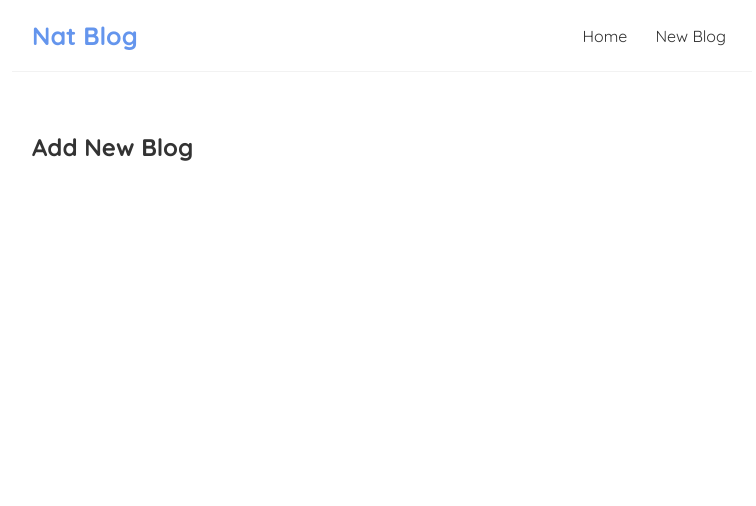
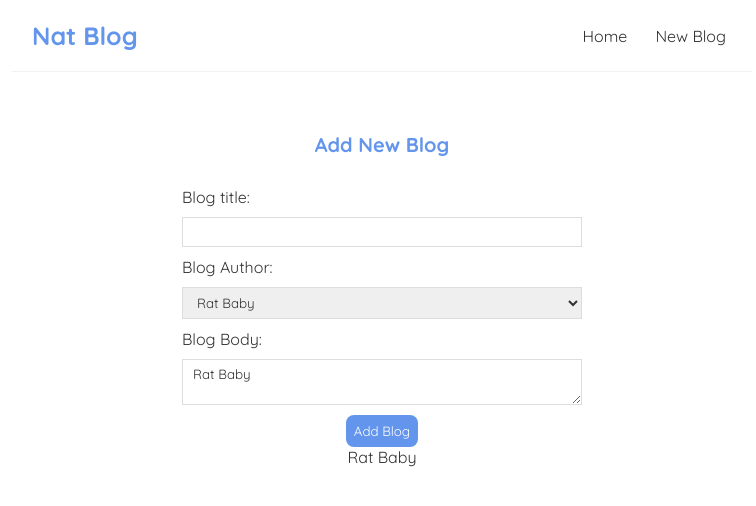
Before and after one commit to cDev-Creator/Blog, a React (Create React App) app: page /create in a window 1280 px wide. Shown: the top 506 px of the page, without its empty margins (258-1014 px from the left). Built offline with nearby package versions, Linux system fonts and the light colour scheme; the HTML template or start-up script is replaced by a standard one.

Commit message:
registering new blog form data

```diff
--- a/src/BlogDetails.js
+++ b/src/BlogDetails.js
@@ -1,12 +1,11 @@
 import { useParams } from "react-router-dom";
 import useFetch from './useFetch';
 
-const BlogDetails = ({blogs}) => {
+const BlogDetails = ({}) => {
     const { blogId } = useParams()
     const { data: blog, error, isPending} = useFetch('http://localhost:8000/blogs/'+ blogId);
 
     return (
-
         <div className="blog-details">
             {isPending && <div>Loading...</div>}
             {error && <div>{error}</div>}
--- a/src/Create.js
+++ b/src/Create.js
@@ -1,7 +1,31 @@
+import { useState } from "react";
+
 const Create = () => {
+    const [title, setTitle] = useState('');
+    const [author, setAuthor] = useState('');
+    const [body, setBody] = useState('Rat Baby');
     return (
        <div className="create">
         <h2>Add New Blog</h2>
+        <form>
+            <label>Blog title:</label>
+            <input type="text" required value={title} onChange={(e)=>setTitle(e.target.value)}/>
+
+            <label>Blog Author:</label>
+            <select value={author} onChange={(e)=>setAuthor(e.target.value)}>
+                <option value="Rat Baby">Rat Baby</option>
+                <option value="Rat King">Rat King </option>
+            </select>
+
+            <label>Blog Body:</label>
+            <textarea required value={body} onChange={(e)=>setBody(e.target.value)}> </textarea>
+
+            <button>Add Blog</button>
+            <p>{title}</p>
+            <p>{body}</p>
+            <p>{author}</p>
+
+        </form>
        </div>
     );
 }
--- a/src/index.css
+++ b/src/index.css
@@ -64,3 +64,35 @@
 .blog-details div {
   margin: 20px 0;
 }
+
+/* create new blog form */
+.create {
+  max-width: 400px;
+  margin: 0 auto;
+  text-align: center;
+}
+.create label {
+  text-align: left;
+  display: block;
+}
+.create h2 {
+  font-size: 20px;
+  color: var(--maincolor);
+  margin-bottom: 30px;
+}
+.create input, .create textarea, .create select {
+  width: 100%;
+  padding: 6px 10px;
+  margin: 10px 0;
+  border: 1px solid #ddd;
+  box-sizing: border-box;
+  display: block;
+}
+.create button {
+  background: var(--maincolor);
+  color: #fff;
+  border: 0;
+  padding: 8px;
+  border-radius: 8px;
+  cursor: pointer;
+}
```
